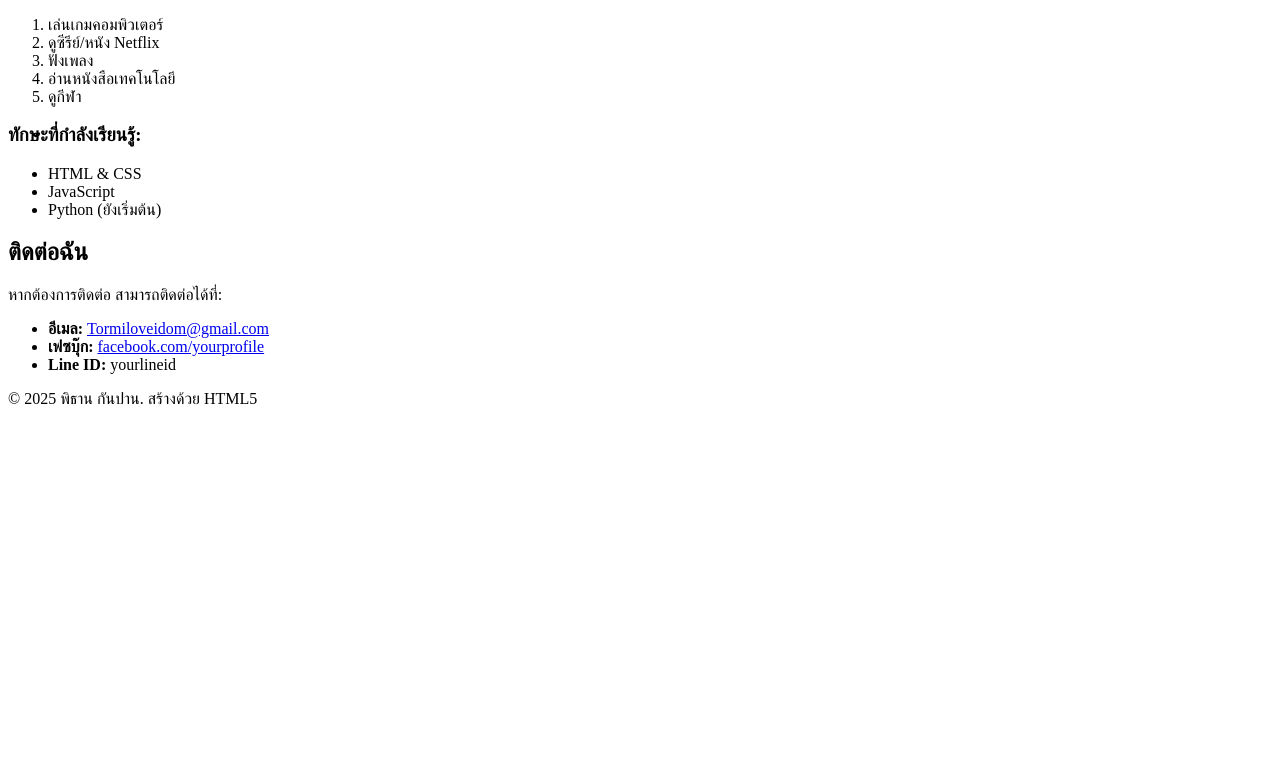
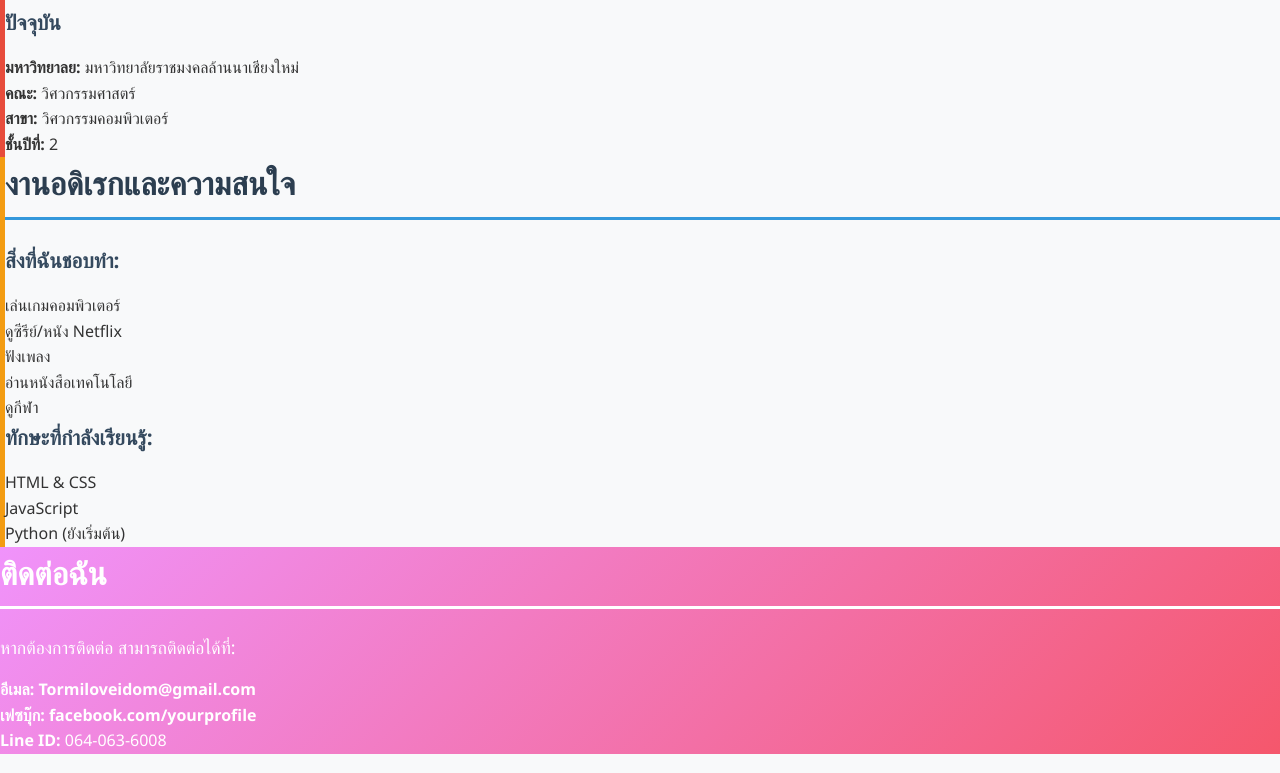
Before and after one commit to Phitan27/ENGCE301, a plain HTML site: page week4/Web-Portfolio/index.html in a window 1280 px wide. Shown: the part 708-1481 px from the top of the page. Before the commit the page ends 1132 px from the top, so only its background shows below. Drawn offline with Linux system fonts and the light colour scheme.

Commit message:
up style

```diff
--- a/week4/Web-Portfolio/index.html
+++ b/week4/Web-Portfolio/index.html
@@ -4,6 +4,7 @@
     <meta charset="UTF-8">
     <meta name="viewport" content="width=device-width, initial-scale=1.0">
     <title>แนะนำตัว - พิธาน กันปาน</title>
+    <link rel="stylesheet" href="style.css">
 </head>
 <body>
     <header>
@@ -60,7 +61,7 @@
             <ul>
                 <li><strong>อีเมล:</strong> <a href="mailto:Tormiloveidom@gmail.com">Tormiloveidom@gmail.com</a></li>
                 <li><strong>เฟซบุ๊ก:</strong> <a href="https://facebook.com/yourprofile" target="_blank">facebook.com/yourprofile</a></li>
-                <li><strong>Line ID:</strong> yourlineid</li>
+                <li><strong>Line ID:</strong> 064-063-6008</li>
             </ul>
         </section>
     </main>
--- a/week4/Web-Portfolio/style.css
+++ b/week4/Web-Portfolio/style.css
@@ -1,9 +1,3 @@
-<head>
-    <meta charset="UTF-8">
-    <meta name="viewport" content="width=device-width, initial-scale=1.0">
-    <title>แนะนำตัว - พิธาน กันปาน</title>
-    <link rel="stylesheet" href="style.css">
-</head>
 /* CSS Reset */
 * {
     margin: 0;
```
